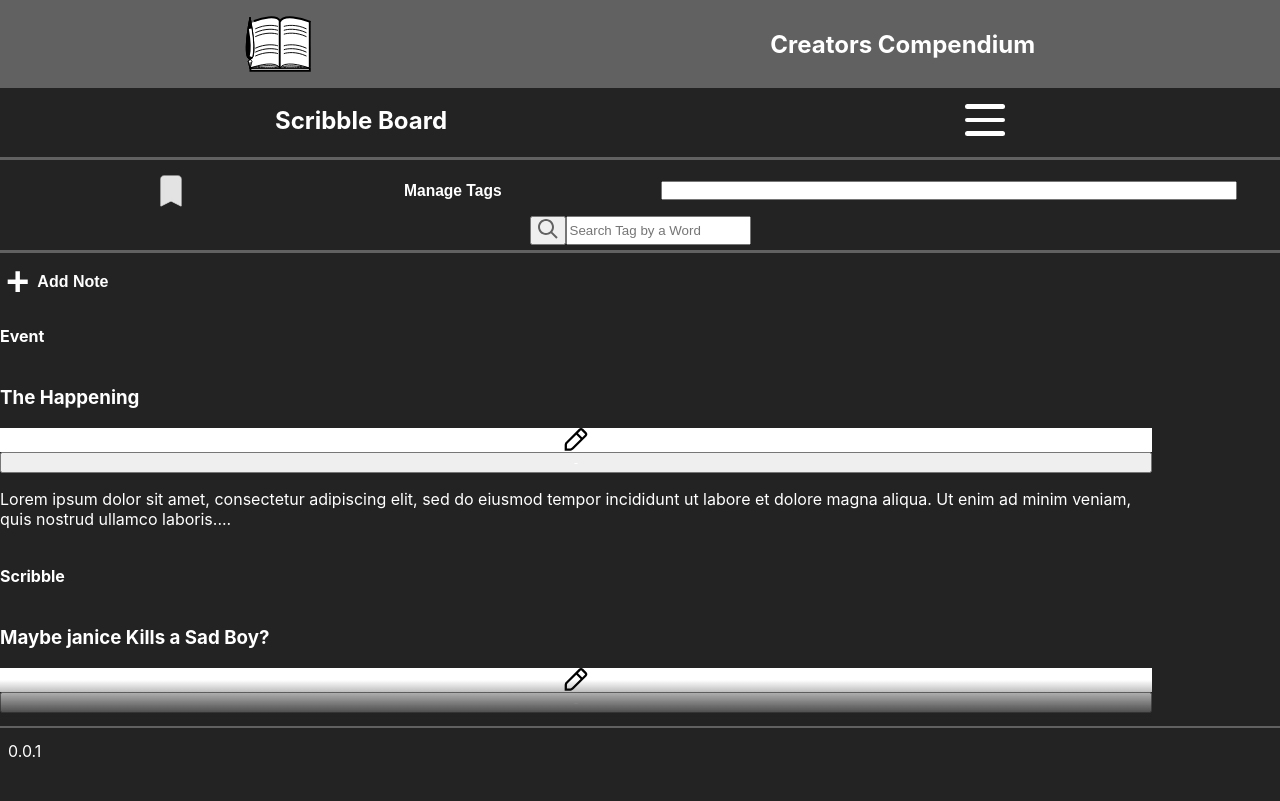
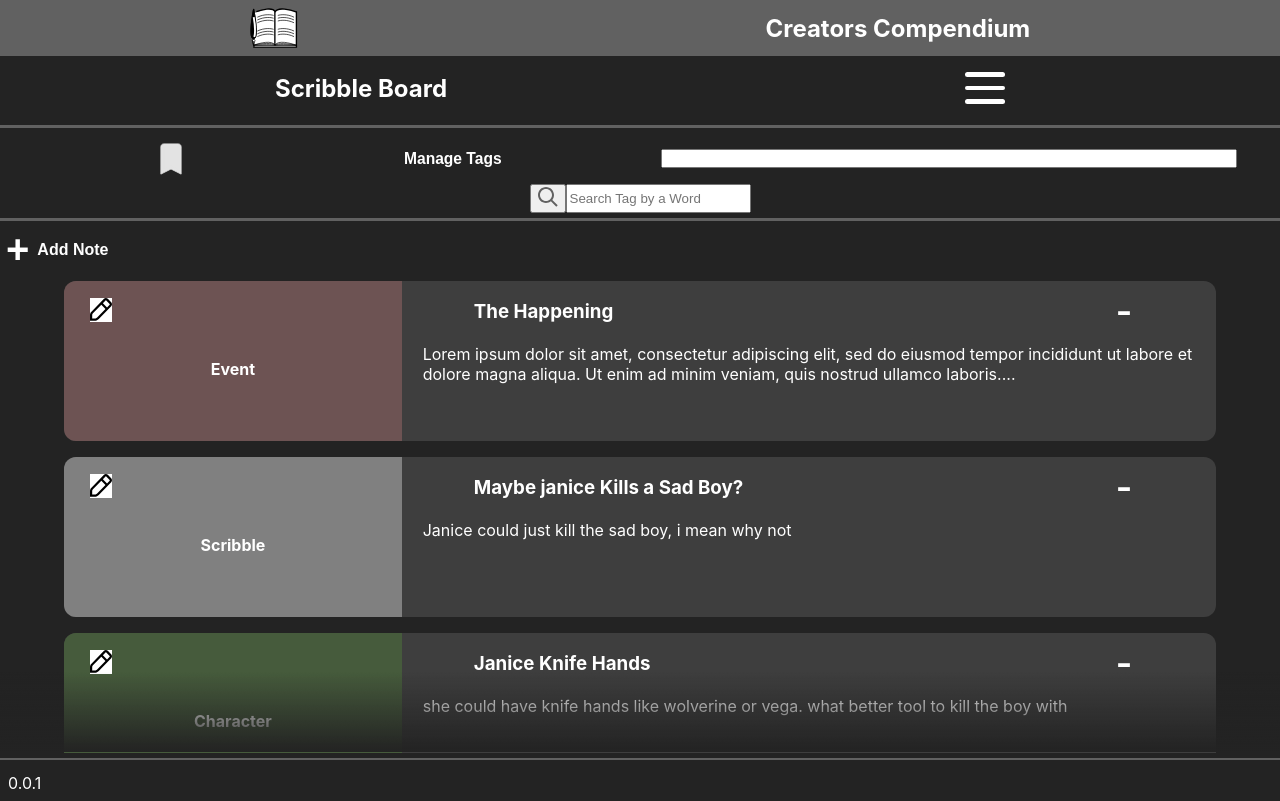
Before and after one commit to laytonmaes/Creators_Compendium, a React (Create React App) app: page / in a window 1280 px wide. Built offline with nearby package versions, Linux system fonts and the light colour scheme.

Commit message:
finish stylings on simple notes

```diff
--- a/src/Components/ScribbleCard.js
+++ b/src/Components/ScribbleCard.js
@@ -4,16 +4,17 @@ import edit from "../Assets/pencil.svg"
 const ScribbleCard = ({ tag, name, body, id}) => {
     return (
         <div className="note-card" id={id}>
-            <div className="tag-div">
+            <div className="tag-div" style={{backgroundColor: tag.colorHex}}>
+                <img className="settings-cog" src={edit} alt="Settings Button for Notes"/>
                 <h4 className="note-tag">{tag.tagName}</h4>
+                <div className="spacer"></div>
             </div>
             <div className="note-main">
                 <header className="note-head">
-                    <h3>{name}</h3>
-                    <img className="settings-cog" src={edit} alt="Settings Button for Notes"/>
+                    <h3 className="note-name">{name}</h3>
                     <button className="delete-note-button">-</button>
                 </header>
-                <p>{body}</p>
+                <p className="note-body-text">{body}</p>
             </div>
         </div>
     )
--- a/src/Components/ScribbleNotes.js
+++ b/src/Components/ScribbleNotes.js
@@ -16,10 +16,11 @@ const ScribbleNotes = ({notesData}) => {
     })
 
    return (
-   <div className="note-container">
-        <div className="note-shadow"></div>
-        <div className="note-content">
-            {notes}
+    <div className="shadow">
+        <div className="note-container">
+            <div className="note-content">
+                {notes}
+            </div>
         </div>
     </div>
    )
--- a/src/Styles/components/_navbar.scss
+++ b/src/Styles/components/_navbar.scss
@@ -9,6 +9,7 @@ header h1,h2 {
 }
 
 .main-nav {
+    height: 3vh;
     display: flex;
     flex-direction: row;
     justify-content: space-around;
@@ -18,8 +19,9 @@ header h1,h2 {
 }
 
 .logo-header {
-    height: 7vh;
+    height: 5vh;
 }
+
 .sub-header {
     display: flex;
     flex-direction: row;
--- a/src/Styles/components/_scribbleCard.scss
+++ b/src/Styles/components/_scribbleCard.scss
@@ -0,0 +1,76 @@
+.note-card {
+    display: flex;
+    flex-direction: row;
+    width: 90vw;
+    height: 20vh;
+    align-items: center;
+    margin: 1vh;
+    overflow: hidden;
+    border-radius: 1.5vh;
+    background-color: $darkGrey;
+}
+// --------------  tag section -------------- //
+.tag-div {
+    display: flex;
+    flex-direction: column;
+    justify-content: space-evenly;
+    align-items: center;
+    width: 30%;
+    height: 100%;
+
+}
+
+.settings-cog {
+    align-self: flex-start;
+    margin-left: 2vw;
+}
+
+.spacer {
+    height: 1vh;
+}
+
+.note-main {
+    width: 70%;
+    height: 100%;
+    margin: 1vw;
+    display: flex;
+    flex-direction: column;
+    position: relative;
+}
+
+// --------------  note name header sect -------------- //
+.note-head {
+    display: flex;
+    flex-direction: row;
+    width: 100%;
+    justify-content: space-around;
+}
+
+.note-name {
+    width: 40vw;
+}
+
+.delete-note-button {
+    height: 6vh;
+    width: 5vh;
+    background: none;
+    border: none;
+    font-size: 3rem;
+}
+
+// --------------  note body -------------- //
+.note-body-text {
+    height: auto;
+    position: relative;
+    margin:  .25vh 1vh;
+}
+
+.note-main:after {
+    content: "";
+    position: absolute;
+    bottom: 0;
+    left: 0;
+    height: 15%;
+    width: 100%;
+    background-image: linear-gradient(to bottom, rgba(255,255,255,0), $darkGrey,);
+}
--- a/src/Styles/components/_scribbleNotes.scss
+++ b/src/Styles/components/_scribbleNotes.scss
@@ -56,32 +56,33 @@
 }
 
 // --------------  actual notes component -------------- //
-
+.notes {
+    display: flex;
+    flex-direction: column;
+}
 .note-container {
     display: flex;
     flex-direction: column;
     position: relative;
-    height: 52vh;
-    width: 90vw;
-    overflow-y: hidden;
+    height: 60vh;
+    width: 100vw;
+    overflow-y: scroll;
+}
+
+.shadow:after {
+    content: "";
+    position: absolute;
+    bottom: 6vh;
+    height: 10%;
+    width: 100%;
+    background-image: linear-gradient(to bottom, rgba(255,255,255,0), $darkestGrey,);
 }
 
 .note-content{
     display: flex;
     flex-direction: column;
-
-    height: 100%;
+    align-items: center;
     width: 100%;
-    overflow-y: scroll;
-}
-
-.note-content:after {
-    content: "";
-    position: absolute;
-    bottom: 0;
-    height: 10%;
-    width: 100%;
-    background-image: linear-gradient(to bottom, rgba(255,255,255,0), $darkestGrey,);
 }
 
 .settings-cog {
--- a/src/Styles/helpers/variables.scss
+++ b/src/Styles/helpers/variables.scss
@@ -8,4 +8,4 @@ $eventDefault: #6d5353;
 $characterDefault: #465B3C;
 $locationDefault: #47586B;
 $factionDefault: #695777;
-$scribbleDefault: #9DC5B4;
+$scribbleDefault: #808080;
--- a/src/mockData.js
+++ b/src/mockData.js
@@ -1,10 +1,10 @@
 const data = {
     defaultTags: [
-        {name:"Event", colorHex: "6d5353"},
-        {name:"Character", colorHex: "465B3C"},
-        {name:"Location", colorHex: "465B3C"},
-        {name:"Faction", colorHex: "465B3C"},
-        {name:"Scribble", colorHex: "465B3C"}
+        {tagName:"Event", colorHex: "#6d5353"},
+        {tagName:"Character", colorHex: "#465B3C"},
+        {tagName:"Location", colorHex: "#47586B"},
+        {tagName:"Faction", colorHex: "#695777"},
+        {tagName:"Scribble", colorHex: "#808080"}
     ],
     userTags:[],
     basicNotes:[
@@ -12,31 +12,37 @@ const data = {
             id:1,
             name: "The Happening",
             body: "Lorem ipsum dolor sit amet, consectetur adipiscing elit, sed do eiusmod tempor incididunt ut labore et dolore magna aliqua. Ut enim ad minim veniam, quis nostrud ullamco laboris....",
-            tag: {tagName:"Event", colorHex: "6d5353"}
+            tag: {tagName:"Event", colorHex: "#6d5353"}
         },
         {
             id:2,
             name: "Maybe janice Kills a Sad Boy?",
             body: "Janice could just kill the sad boy, i mean why not",
-            tag: {tagName:"Scribble", colorHex: "465B3C"}
+            tag: {tagName:"Scribble", colorHex: "#808080"}
         },
         {
             id:3,
             name: "Janice Knife Hands",
             body: "she could have knife hands like wolverine or vega. what better tool to kill the boy with",
-            tag: {tagName:"Character", colorHex: "465B3C"}
+            tag: {tagName:"Character", colorHex: "#465B3C"}
         },
         {
             id:4,
             name: "Psychic Sad Boys",
             body: "a faction dedicated to the protection of the galaxy. all are sad. all are psychic. they follow the one sad boy to rule them all.",
-            tag: {tagName:"Faction", colorHex: "465B3C"}
+            tag: {tagName:"Faction", colorHex: "#695777"}
         },
         {
             id:5,
             name: "The undoing",
             body: "Lorem ipsum dolor sit amet, consectetur adipiscing elit, sed do eiusmod tempor incididunt ut labore et dolore magna aliqua. Ut enim ad minim veniam, quis nostrud ullamco laboris....",
-            tag: {tagName:"Event", colorHex: "6d5353"}
+            tag: {tagName:"Event", colorHex: "#6d5353"}
+        },
+        {
+            id:6,
+            name: "The undoing",
+            body: "Lorem ipsum dolor sit amet, consectetur adipiscing elit, sed do eiusmod tempor incididunt ut labore et dolore magna aliqua. Ut enim ad minim veniam, quis nostrud ullamco laboris....",
+            tag: {tagName:"Location", colorHex: "#47586B"}
         }
     ]
 }
```
